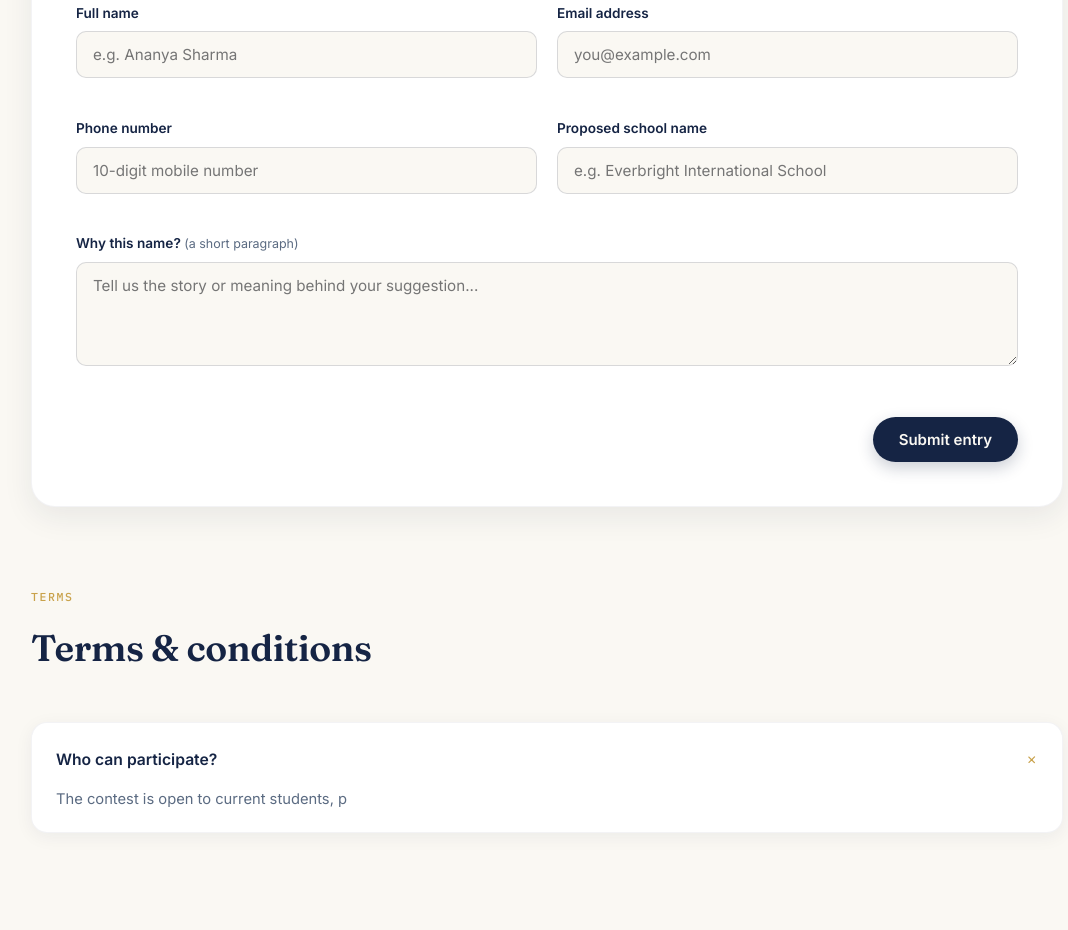
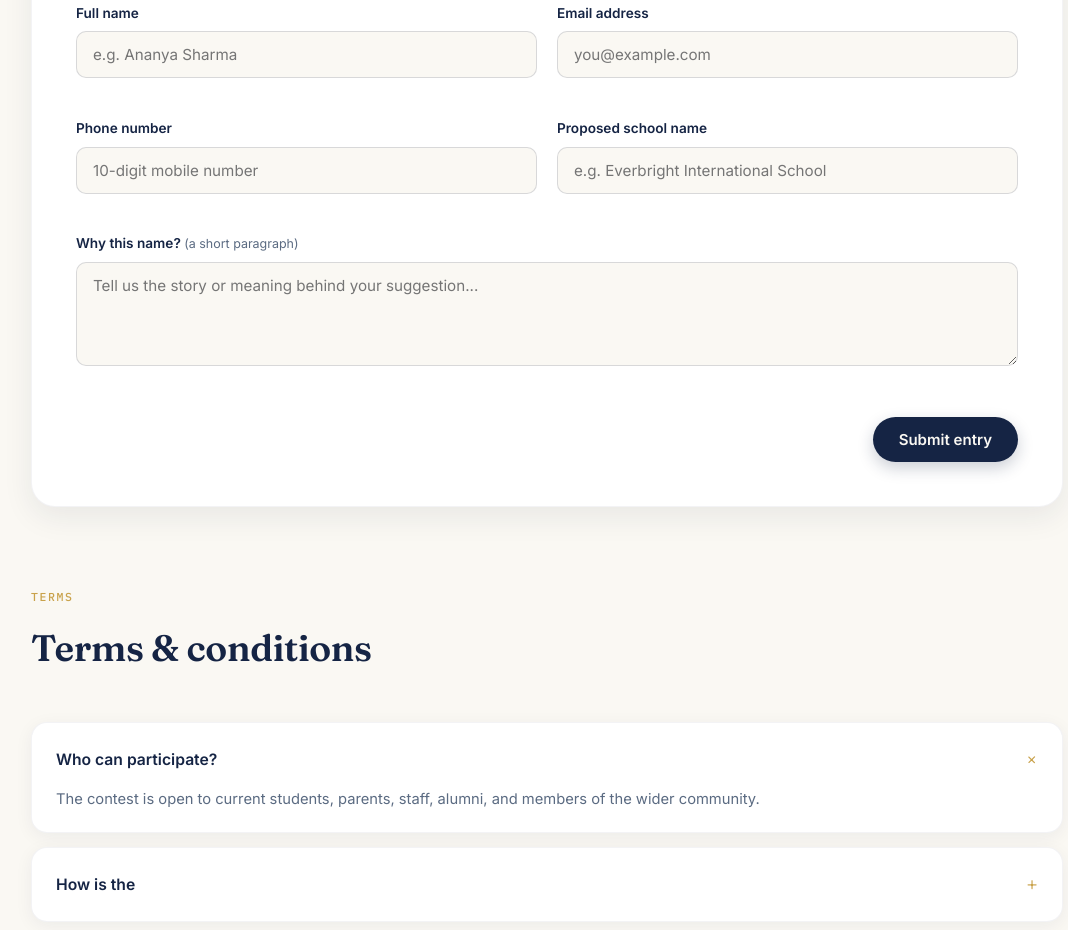
Before and after one commit to habeeb3936/school-naming, a plain HTML site: page index.html in a window 1280 px wide. Shown: the part 2060-2990 px from the top of the page, without its empty margins (93-1161 px from the left). Before the commit the page ends 2969 px from the top, so only its background shows below. Drawn offline with nearby package versions, Linux system fonts and the light colour scheme.

Commit message:
Update index.html

```diff
--- a/index.html
+++ b/index.html
@@ -539,7 +539,6 @@
     gap:10px;
   }
 
-  /* ---------- Responsive ---------- */
   @media (max-width:860px){
     .hero-grid{grid-template-columns:1fr;}
     .plaque-wrap{order:-1;}
@@ -573,7 +572,6 @@
 </header>
 
 <main>
-  <!-- HERO -->
   <section class="hero">
     <div class="container hero-grid">
       <div>
@@ -610,7 +608,6 @@
     </div>
   </section>
 
-  <!-- PRIZE STRIP -->
   <section style="padding-top:0;">
     <div class="container">
       <div class="prize-strip">
@@ -623,7 +620,6 @@
     </div>
   </section>
 
-  <!-- RULES -->
   <section id="rules">
     <div class="container">
       <div class="section-head">
@@ -666,7 +662,6 @@
     </div>
   </section>
 
-  <!-- FORM -->
   <section id="submit" style="padding-top:0;">
     <div class="container">
       <div class="section-head">
@@ -721,7 +716,6 @@
     </div>
   </section>
 
-  <!-- TERMS -->
   <section id="terms" style="padding-top:0;">
     <div class="container">
       <div class="section-head">
@@ -731,4 +725,7 @@
       <div class="terms-list">
         <details open>
           <summary>Who can participate?</summary>
-          <p class="body">The contest is open to current students, p
+          <p class="body">The contest is open to current students, parents, staff, alumni, and members of the wider community.</p>
+        </details>
+        <details>
+          <summary>How is the
```
